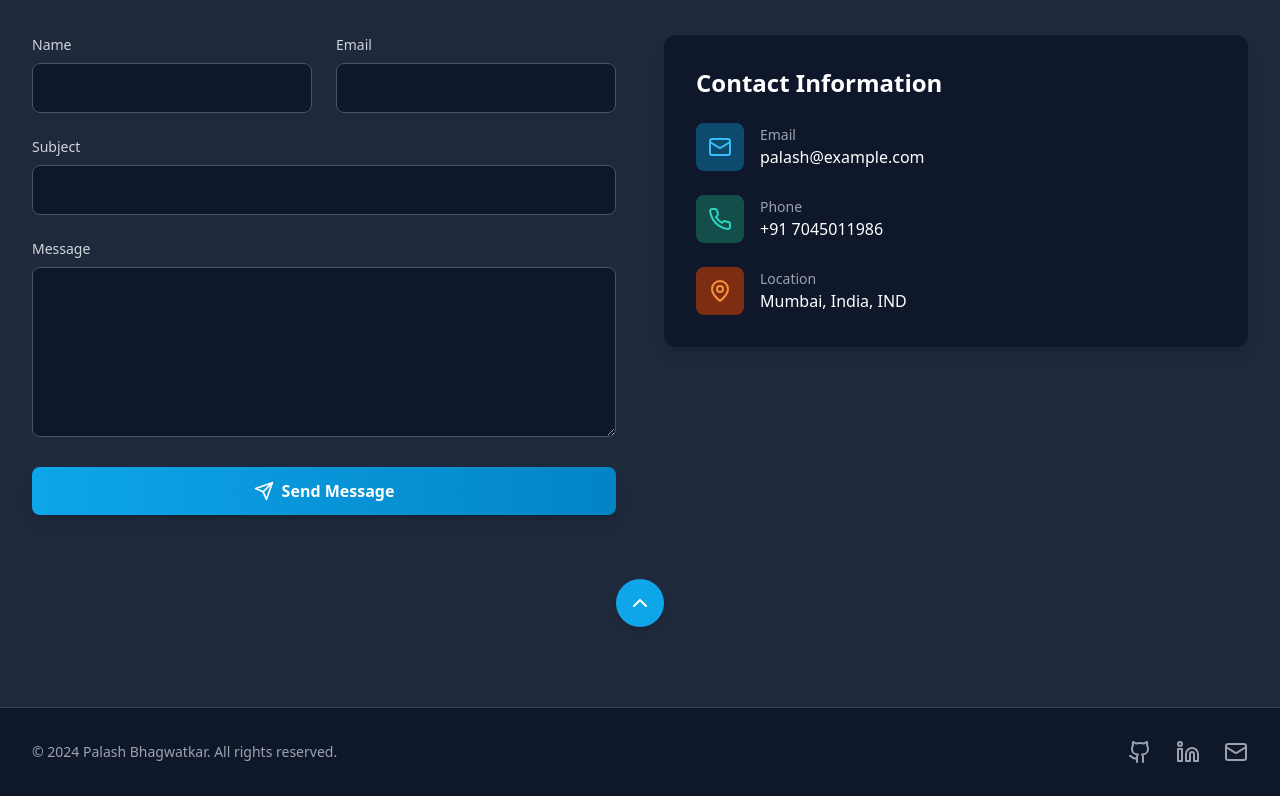
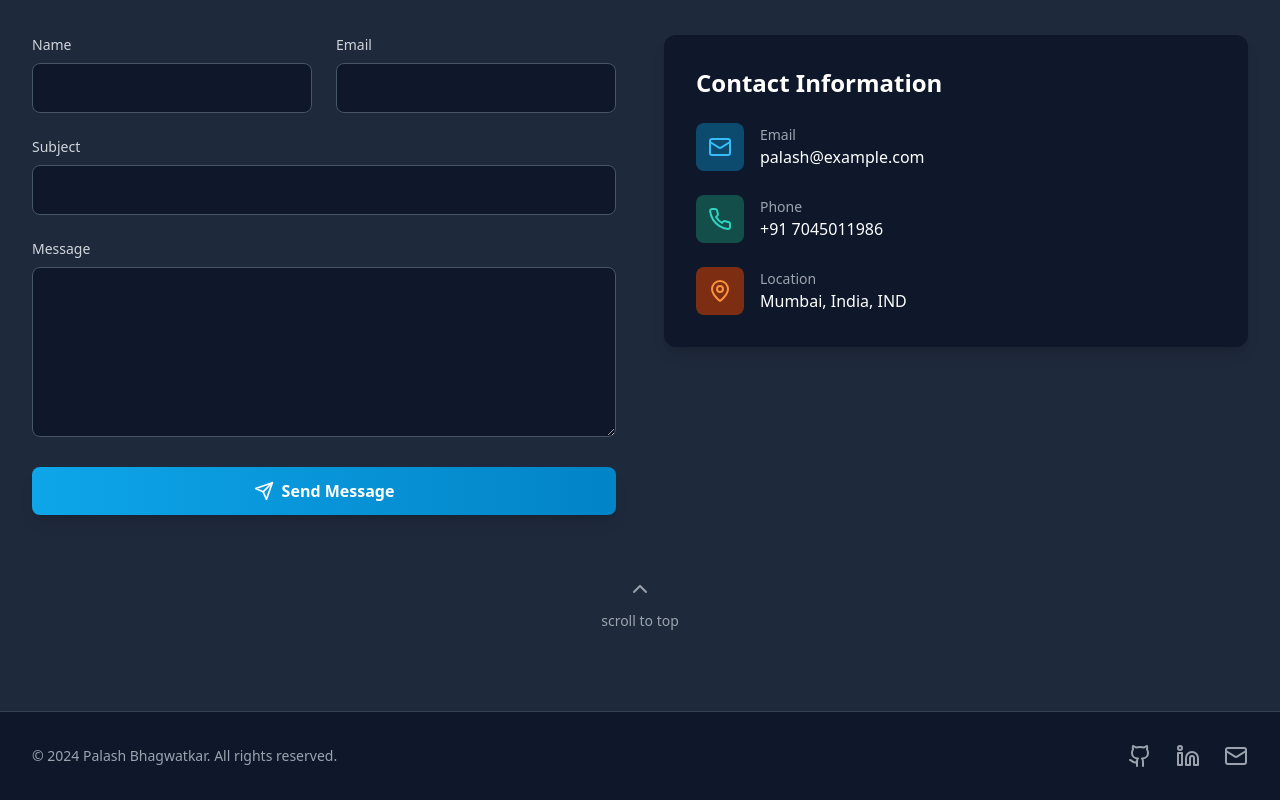
Before and after one commit to palash-droid/BoltPortfolio, a React (Vite) app: page / in a window 1280 px wide. Shown: the part 4337-5137 px from the top of the page. Built offline with nearby package versions, Linux system fonts and the light colour scheme.

Commit message:
changed configuration for scroll to top button in the contact section

```diff
--- a/src/components/Contact.tsx
+++ b/src/components/Contact.tsx
@@ -4,7 +4,7 @@ import { useInView } from 'react-intersection-observer';
 import { Mail, Phone, MapPin, Send } from 'lucide-react';
 import emailjs from 'emailjs-com';
 import { contactInfo } from '../data/portfolio';
-import ScrollToTopIndicator from './ScrollToTopIndicator';
+import { ChevronUp } from 'lucide-react';
 
 
 const Contact = () => {
@@ -224,9 +224,25 @@ const Contact = () => {
         </div>
 
         {/* Scroll to top indicator */}
-        <div className="flex justify-center mt-16">
-          <ScrollToTopIndicator />
-        </div>
+        <motion.div
+          className="mt-16 flex justify-center"
+          initial={{ opacity: 0, y: 20 }}
+          animate={{ opacity: 1, y: 0 }}
+          transition={{ duration: 0.8, delay: 1 }}
+        >
+          <button
+            onClick={() => window.scrollTo({ top: 0, behavior: 'smooth' })}
+            type="button"
+            aria-label="Scroll to top"
+            title="Scroll to top"
+            className="flex flex-col items-center text-gray-500 dark:text-gray-400 hover:text-primary-500 dark:hover:text-primary-400 transition-colors duration-200"
+          >
+            <ChevronUp className="h-6 w-6 animate-bounce mb-2" />
+            <span className="text-sm">scroll to top</span>
+          </button>
+        </motion.div>
+
+
 
       </div>
     </section>
--- a/src/components/ScrollToTopIndicator.tsx
+++ b/src/components/ScrollToTopIndicator.tsx
@@ -1,4 +1,5 @@
 import { ChevronUp } from 'lucide-react';
+import { motion } from 'framer-motion';
 
 const ScrollToTopIndicator = () => {
     const handleScrollToTop = () => {
@@ -6,13 +7,22 @@ const ScrollToTopIndicator = () => {
     };
 
     return (
-        <button
-            onClick={handleScrollToTop}
-            className="flex items-center justify-center w-12 h-12 rounded-full bg-primary-500 hover:bg-primary-600 transition-all duration-300 shadow-md hover:shadow-lg"
-            aria-label="Scroll to top"
+        <motion.div
+            initial={{ opacity: 0, y: 20 }}
+            animate={{ opacity: 1, y: 0 }}
+            transition={{ duration: 0.8, delay: 1 }}
+            className="flex justify-center"
         >
-            <ChevronUp className="text-white h-6 w-6" />
-        </button>
+            <button
+                type="button" // ✅ Fix 1: explicitly declare button type
+                onClick={handleScrollToTop}
+                aria-label="Scroll to top" // ✅ Fix 2: for screen readers
+                title="Scroll to top"     // ✅ Fix 3: visible tooltip on hover
+                className="flex flex-col items-center text-gray-500 dark:text-gray-400 hover:text-primary-500 dark:hover:text-primary-400 transition-colors duration-200"
+            >
+                <ChevronUp className="h-6 w-6 animate-bounce mb-2" />
+            </button>
+        </motion.div>
     );
 };
 
```
